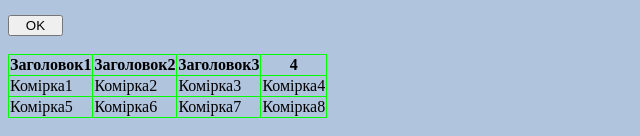
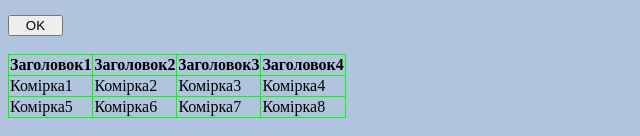
Before and after one commit to Kirill867853/laba-1, a plain HTML site: page index.html in a window 1280 px wide. Shown: the part 695-831 px from the top of the page, without its empty margins (0-640 px from the left). Drawn offline with Linux system fonts and the light colour scheme.

Commit message:
Update index.html

```diff
--- a/index.html
+++ b/index.html
@@ -36,7 +36,7 @@
 	<br>
 	<table>
 		<tr>
-			<th>Заголовок1</th><th>3аголовок2</th><th>3аголовок3</th><th>4</th>
+			<th>Заголовок1</th><th>3аголовок2</th><th>3аголовок3</th><th>Заголовок4</th>
 		</tr>
 		<tr>
 			<td>Комірка1</td><td>Комірка2</td><td>Комірка3</td><td>Комірка4</td>
```
